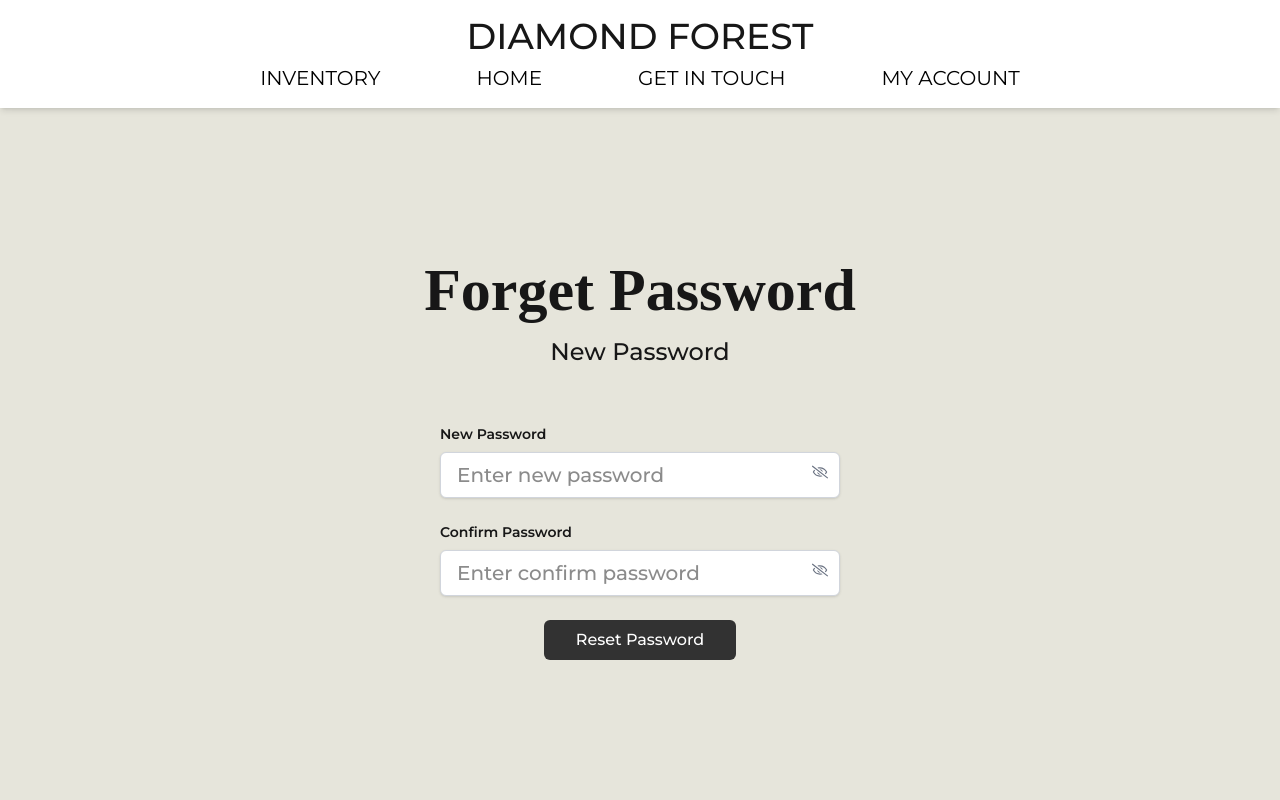
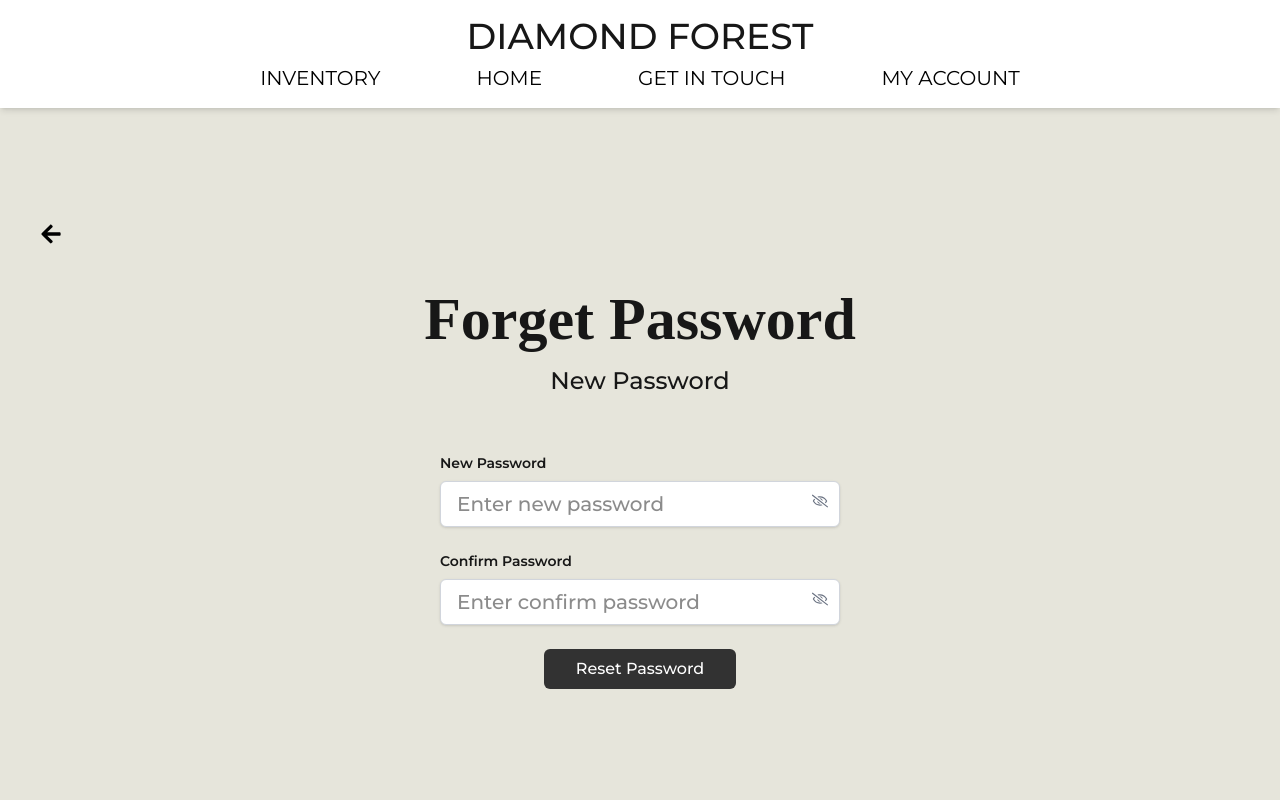
Before and after one commit to muskanDaruka/client-diamond-forest-inventory, a Next.js app: page /forgot-password-email/forgot-password in a window 1280 px wide. Shown: the top 800 px of the page. Built offline with nearby package versions, Linux system fonts and the light colour scheme.

Commit message:
added: back router

```diff
--- a/src/components/MyAccount/ForgotPassword.jsx
+++ b/src/components/MyAccount/ForgotPassword.jsx
@@ -1,12 +1,14 @@
 "use client";
 import React, { useState } from 'react'
-import { FaRegEye, FaRegEyeSlash } from 'react-icons/fa';
+import { FaArrowLeft, FaRegEye, FaRegEyeSlash } from 'react-icons/fa';
+import { useRouter } from 'next/navigation';
 
 const ForgotPassword = () => {
     const [newPassword, setNewPassword] = useState('')
     const [confirmPassword, setConfirmPassword] = useState('')
     const [hide, setHide] = useState(false);
     const [passHide, setPassHide] = useState(false)
+    const { back } = useRouter();
 
     const handleSubmit = (e) => {
         e.preventDefault();
@@ -15,6 +17,14 @@ const ForgotPassword = () => {
     return (
         <div>
             <div className='bg-[#e6e5db] pt-32 min-h-screen grid content-center cursor-pointer' style={{ fontFamily: 'var(--font-montserrat)' }}>
+                <div className="xl:px-8 px-4 cursor-pointer pb-5">
+                        <button
+                          onClick={() => back()}
+                          className="m-2 text-xl border-0 flex items-center font-serif text-black"
+                        >
+                          <FaArrowLeft size={22} />
+                        </button>
+                      </div>
                 <h1 className='text-3xl xl:text-6xl font-semibold text-center hover:text-[#323232] p-4' style={{ fontFamily: 'Poppins Medium' }}>Forget Password</h1>
                 <p className='text-lg xl:text-2xl text-center font-medium hover:text-[#323232] p-'>New Password</p>
                 <div className='flex justify-center mt-8'>
--- a/src/components/MyAccount/ForgotPasswordEmail.jsx
+++ b/src/components/MyAccount/ForgotPasswordEmail.jsx
@@ -1,19 +1,28 @@
 "use client";
 import { useRouter } from 'next/navigation';
 import React, { useState } from 'react'
+import { FaArrowLeft } from 'react-icons/fa';
 
 const ForgotPasswordEmail = () => {
     const [email, setEmail] = useState('')
-    const router = useRouter()
+    const {push, back} = useRouter()
 
     const handleSubmit = (e) => {
         e.preventDefault();
-        router.push('/forgot-password-email/forgot-password')
+        push('/forgot-password-email/forgot-password')
     };
 
     return (
         <div>
             <div className='bg-[#e6e5db] pt-32 min-h-screen grid content-center cursor-pointer' style={{ fontFamily: 'var(--font-montserrat)' }}>
+            <div className="pb-5 xl:px-8 px-4 cursor-pointer">
+                        <button
+                          onClick={() => back()}
+                          className="m-2 text-xl border-0 flex items-center font-serif text-black"
+                        >
+                          <FaArrowLeft size={22} />
+                        </button>
+                      </div>
                 <h1 className='text-3xl xl:text-6xl font-semibold text-center hover:text-[#323232] p-4' style={{ fontFamily: 'Poppins Medium' }}>Forget Password</h1>
                 <p className='text-lg xl:text-2xl text-center font-medium hover:text-[#323232] p-'>New Password</p>
                 <div className='flex justify-center mt-8'>
```
